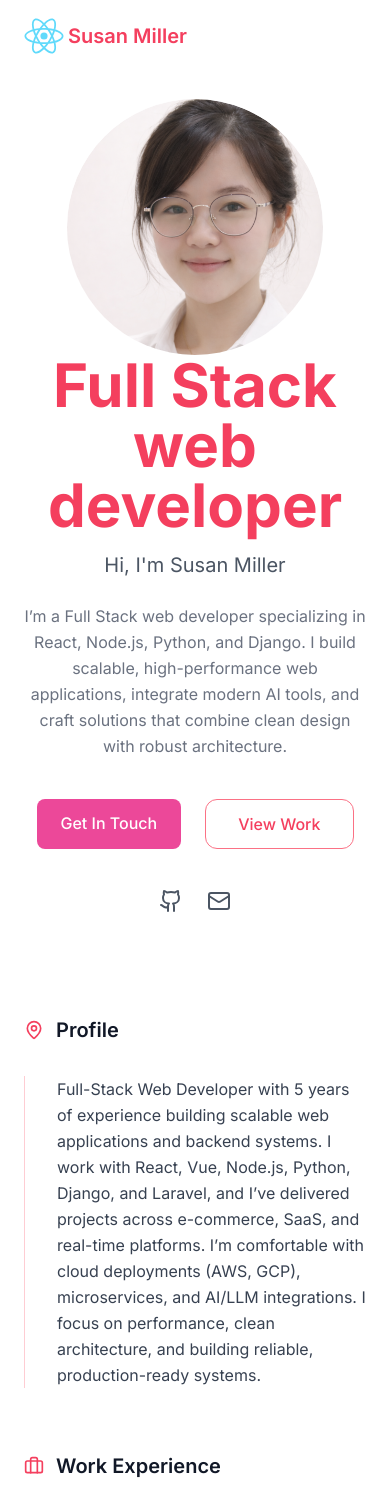
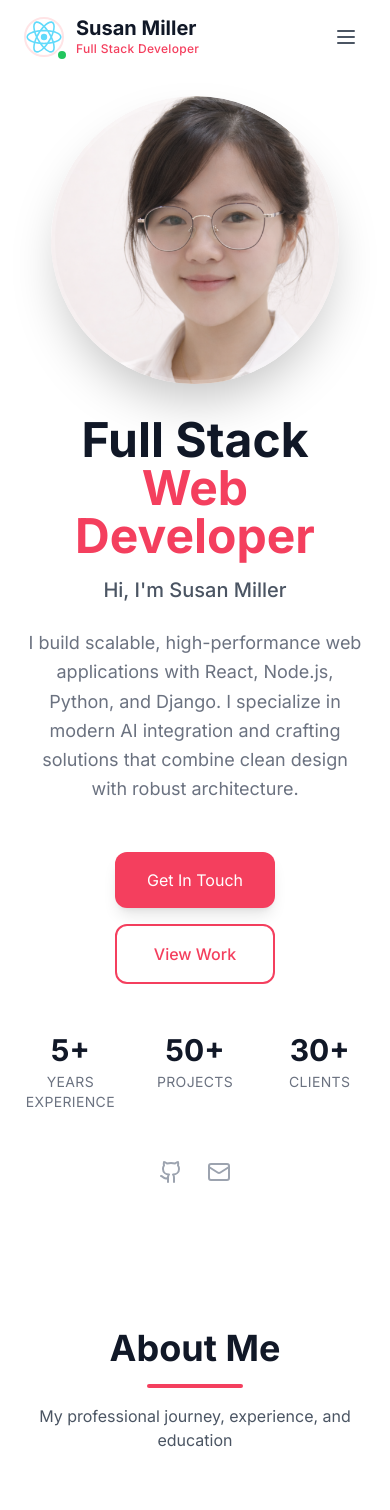
Before and after one commit to king3799/everett-king, a React (Vite) app: page / in a window 390 px wide. Shown: the top 1510 px of the page. Built offline with nearby package versions, Linux system fonts and the light colour scheme.

Commit message:
perf: change style

```diff
--- a/src/App.jsx
+++ b/src/App.jsx
@@ -1,12 +1,13 @@
 import Navbar from "./components/Navbar";
 import Hero from "./components/Hero";
 import About from "./components/About";
+import Skills from "./components/Skills";
 import Projects from "./components/Projects";
 import Contact from "./components/Contact";
-import Skills from "./components/Skills";
+
 function App() {
   return (
-     <div className="min-h-screen text-slate-900">
+    <div className="min-h-screen bg-white text-slate-900">
       <div className="relative z-10">
         <Navbar />
         <Hero />
--- a/src/components/About.jsx
+++ b/src/components/About.jsx
@@ -2,19 +2,29 @@ import { MapPin, Briefcase, GraduationCap } from "lucide-react";
 
 export default function About() {
   return (
-    <section id="about" className="px-6 py-20 text-gray-900">
+    <section id="about" className="py-20 px-6 bg-white">
       <div className="max-w-5xl mx-auto">
+        {/* Section Header */}
+        <div className="text-center mb-16">
+          <h2 className="text-4xl md:text-5xl font-bold mb-4 text-gray-900">About Me</h2>
+          <div className="w-24 h-1 bg-rose-500 mx-auto rounded-full mb-4"></div>
+          <p className="text-gray-600 max-w-2xl mx-auto">
+            My professional journey, experience, and education
+          </p>
+        </div>
 
         {/* Profile Box */}
-        <div className="mt-5 mb-16 ">
+        <div className="mt-8 mb-16">
           <div className="flex items-center gap-3 mb-8">
+            <div className="bg-rose-100 p-3 rounded-xl">
               <MapPin className="text-rose-500" size={20} />
-            <h3 className="text-xl font-semibold">Profile</h3>
+            </div>
+            <h3 className="text-2xl font-bold text-gray-900">Profile</h3>
           </div>
           <div className="flex items-start gap-4">
-            <div className="space-y-10 border-l border-rose-200 pl-8">
-              <p className="text-gray-700 leading-relaxed ">
-                Full-Stack Web Developer with 5 years of experience building scalable web applications and backend systems. I work with React, Vue, Node.js, Python, Django, and Laravel, and I’ve delivered projects across e-commerce, SaaS, and real-time platforms. I’m comfortable with cloud deployments (AWS, GCP), microservices, and AI/LLM integrations. I focus on performance, clean architecture, and building reliable, production-ready systems.
+            <div className="space-y-6 border-l-4 border-rose-200 pl-8">
+              <p className="text-gray-700 leading-relaxed text-lg">
+                Full-Stack Web Developer with 5 years of experience building scalable web applications and backend systems. I work with React, Vue, Node.js, Python, Django, and Laravel, and I've delivered projects across e-commerce, SaaS, and real-time platforms. I'm comfortable with cloud deployments (AWS, GCP), microservices, and AI/LLM integrations. I focus on performance, clean architecture, and building reliable, production-ready systems.
               </p>
             </div>
           </div>
@@ -22,26 +32,27 @@ export default function About() {
 
         {/* Work Experience */}
         <div className="mb-16">
-          <div className="flex items-center gap-3 mb-8">
+          <div className="flex items-center gap-3 mb-10">
+            <div className="bg-rose-100 p-3 rounded-xl">
               <Briefcase className="text-rose-500" size={20} />
-            <h3 className="text-xl font-semibold">Work Experience</h3>
+            </div>
+            <h3 className="text-2xl font-bold text-gray-900">Work Experience</h3>
           </div>
 
-          <div className="space-y-10 border-l border-rose-200 pl-8">
-
+          <div className="space-y-12 border-l-4 border-rose-200 pl-8">
             {/* Full stack web developer */}
             <div className="relative">
-
-              <div className="flex justify-between">
+              <div className="absolute -left-[41px] top-0 w-4 h-4 bg-rose-500 rounded-full border-4 border-white"></div>
+              <div className="flex flex-col md:flex-row justify-between md:items-start gap-4">
                 <div>
-                  <h4 className="font-semibold">October Labs Pte Ltd, Singapore | Remote</h4>
-                  <p className="text-sm text-gray-500">Backend-focused Web Developer</p>
+                  <h4 className="font-bold text-xl text-gray-900">October Labs Pte Ltd, Singapore</h4>
+                  <p className="text-rose-500 font-medium mb-3">Backend-focused Web Developer</p>
                 </div>
-                <span className="text-sm text-gray-500">
+                <span className="text-sm font-semibold text-gray-500 bg-gray-100 px-3 py-1 rounded-lg self-start md:self-auto">
                   August 2024 – Present
                 </span>
               </div>
-              <ul className="list-disc pl-5 mt-3 text-gray-700 space-y-2">
+              <ul className="list-disc pl-5 mt-4 text-gray-700 space-y-3">
                 <li>Turned to Backend-focused Web Developer for leadership in large-scale application design and architecture.</li>
                 <li>Developed Python backend services using Django and FastAPI for data pipelines, AI/ML integration, and API orchestration.</li>
                 <li>Built AI/LLM-powered internal tools and dashboards, leveraging Python to process structured and unstructured data.</li>
@@ -54,16 +65,16 @@ export default function About() {
 
             {/* FULL STACK ENGINEER */}
             <div className="relative">
-
-              <div className="flex justify-between">
+              <div className="absolute -left-[41px] top-0 w-4 h-4 bg-rose-500 rounded-full border-4 border-white"></div>
+              <div className="flex flex-col md:flex-row justify-between md:items-start gap-4">
                 <div>
-                  <p className="text-sm text-gray-500">Full stack web developer</p>
+                  <p className="text-rose-500 font-medium mb-3">Full Stack Web Developer</p>
                 </div>
-                <span className="text-sm text-gray-500">
+                <span className="text-sm font-semibold text-gray-500 bg-gray-100 px-3 py-1 rounded-lg self-start md:self-auto">
                   August 2022 - July 2024
                 </span>
               </div>
-              <ul className="list-disc pl-5 mt-3 text-gray-700 space-y-2">
+              <ul className="list-disc pl-5 mt-4 text-gray-700 space-y-3">
                 <li>Designed and implemented Python-based APIs and data processing services for e-commerce and real-time analytics platforms.</li>
                 <li>Integrated backend systems with AI/ML models for recommendation engines, data transformation, and reporting tools.</li>
                 <li>Enhanced application performance and scalability by optimizing Python code and database queries.</li>
@@ -81,22 +92,25 @@ export default function About() {
 
         {/* Education */}
         <div>
-          <div className="flex items-center gap-3 mb-6">
+          <div className="flex items-center gap-3 mb-8">
+            <div className="bg-rose-100 p-3 rounded-xl">
               <GraduationCap className="text-rose-500" size={20} />
-            <h3 className="text-xl font-semibold">Education</h3>
+            </div>
+            <h3 className="text-2xl font-bold text-gray-900">Education</h3>
           </div>
 
-          <div className="border-l border-rose-200 pl-8 relative">
-
-            <div className="flex justify-between">
+          <div className="border-l-4 border-rose-200 pl-8 relative">
+            <div className="relative">
+              <div className="absolute -left-[41px] top-0 w-4 h-4 bg-rose-500 rounded-full border-4 border-white"></div>
+              <div className="flex flex-col md:flex-row justify-between md:items-start gap-4">
                 <div>
-                <h4 className="font-semibold">
-                  Shanghai University
-                </h4>
+                  <h4 className="font-bold text-xl text-gray-900">Shanghai University</h4>
+                  <p className="text-gray-600 mt-1">Bachelor's Degree</p>
                 </div>
-              <span className="text-sm text-gray-500">
+                <span className="text-sm font-semibold text-gray-500 bg-gray-100 px-3 py-1 rounded-lg self-start md:self-auto">
                   August 2018 – July 2022
                 </span>
+              </div>
             </div>
           </div>
         </div>
--- a/src/components/Hero.jsx
+++ b/src/components/Hero.jsx
@@ -1,63 +1,93 @@
 import { Github, Mail } from "lucide-react";
+
 export default function Hero() {
   return (
-    <section className="pt-24" id="home">
-
-      {/* Hero Content */}
-      <div className="flex flex-col items-center justify-center text-center flex-1 px-6 h-[820px]">
-
+    <section className="pt-24 pb-16" id="home">
+      <div className="flex flex-col items-center justify-center text-center flex-1 px-6 min-h-[85vh]">
         {/* Profile Image */}
-       <div className="relative group w-64 h-64 rounded-full overflow-hidden sparkle">
+        <div className="relative group w-72 h-72 rounded-full overflow-hidden sparkle mb-8 shadow-2xl">
           <img
             src="/profile.png"
             alt="Susan Miller"
             className="w-full h-auto object-cover rounded-full"
           />
+          <div className="absolute inset-0 rounded-full border-4 border-white/20"></div>
         </div>
 
         {/* Heading */}
-        <h2 className="text-6xl font-bold mb-4 text-rose-500 text-center">
-          Full Stack web developer
+        <h2 className="text-5xl md:text-6xl font-bold mb-4 text-gray-900">
+          Full Stack <span className="text-rose-500">Web Developer</span>
         </h2>
 
         {/* Subtitle */}
-        <p className="text-xl text-gray-600 mb-6">
-         Hi, I'm Susan Miller
+        <p className="text-xl md:text-2xl text-gray-600 mb-6 font-medium">
+          Hi, I'm Susan Miller
         </p>
 
         {/* Description */}
-        <p className="max-w-2xl text-gray-500 leading-relaxed mb-10">
-        I’m a Full Stack web developer specializing in React, Node.js, Python, and Django. I build scalable, high-performance web applications, integrate modern AI tools, and craft solutions that combine clean design with robust architecture.
+        <p className="max-w-3xl text-lg md:text-xl text-gray-500 leading-relaxed mb-12">
+          I build scalable, high-performance web applications with React, Node.js, Python, and Django. I specialize in modern AI integration and crafting solutions that combine clean design with robust architecture.
         </p>
 
         {/* Buttons */}
-        <div className="flex gap-6 mb-10">
-          <a href="#contact" className="relative overflow-hidden bg-pink-500 text-white px-6 py-3 rounded-lg shine-btn block">
+        <div className="flex flex-col sm:flex-row gap-4 mb-12">
+          <a
+            href="#contact"
+            className="relative overflow-hidden bg-rose-500 text-white px-8 py-4 rounded-xl shine-btn hover:bg-rose-600 transition-all duration-300 shadow-lg hover:shadow-rose-500/30 hover:-translate-y-1"
+          >
             Get In Touch
           </a>
 
-          <a href="#projects" className="border border-rose-400 text-rose-500 px-8 py-3 rounded-xl hover:bg-rose-50 transition block">
+          <a
+            href="#projects"
+            className="border-2 border-rose-500 text-rose-500 px-8 py-4 rounded-xl hover:bg-rose-50 transition-all duration-300 font-medium hover:text-rose-600 hover:border-rose-600"
+          >
             View Work
           </a>
         </div>
 
+        {/* Stats */}
+        <div className="grid grid-cols-3 gap-8 md:gap-16 mb-12">
+          <div className="text-center">
+            <div className="text-3xl md:text-4xl font-bold text-gray-900 mb-1">5+</div>
+            <div className="text-sm text-gray-500 uppercase tracking-wide">Years Experience</div>
+          </div>
+          <div className="text-center">
+            <div className="text-3xl md:text-4xl font-bold text-gray-900 mb-1">50+</div>
+            <div className="text-sm text-gray-500 uppercase tracking-wide">Projects</div>
+          </div>
+          <div className="text-center">
+            <div className="text-3xl md:text-4xl font-bold text-gray-900 mb-1">30+</div>
+            <div className="text-sm text-gray-500 uppercase tracking-wide">Clients</div>
+          </div>
+        </div>
+
         {/* Icons */}
-        <div className="flex gap-6 text-gray-600">
+        <div className="flex gap-6 text-gray-400">
           <a
             href="https://github.com/Kilros0817/Kilros0817"
             target="_blank"
+            className="group transition-all duration-300 hover:text-gray-900 hover:-translate-y-1"
+            aria-label="GitHub"
           >
-            <Github className="cursor-pointer hover:text-rose-500 transition" />
+            <Github className="w-6 h-6" />
           </a>
           <a
             href="mailto:susan0907miller@outlook.com"
             target="_blank"
+            className="group transition-all duration-300 hover:text-gray-900 hover:-translate-y-1"
+            aria-label="Email"
           >
-            <Mail className="cursor-pointer hover:text-rose-500 transition" />
+            <Mail className="w-6 h-6" />
           </a>
-
         </div>
 
+        {/* Scroll Indicator */}
+        <div className="absolute bottom-8 left-1/2 -translate-x-1/2 animate-bounce">
+          <div className="w-6 h-10 border-2 border-gray-300 rounded-full flex justify-center pt-2">
+            <div className="w-1 h-2 bg-gray-400 rounded-full"></div>
+          </div>
+        </div>
       </div>
     </section>
   );
--- a/src/components/Navbar.jsx
+++ b/src/components/Navbar.jsx
@@ -20,51 +20,64 @@ export default function Navbar() {
       initial={{ y: -80 }}
       animate={{ y: 0 }}
       transition={{ duration: 0.6 }}
-      className={`fixed top-0 left-0 w-full z-50 transition-all duration-300 ${scrolled
-          ? "bg-white shadow-md"
+      className={`fixed top-0 left-0 w-full z-50 transition-all duration-300 ${
+        scrolled
+          ? "bg-white/95 backdrop-blur-sm shadow-lg"
           : "bg-white"
-        }`}
+      }`}
     >
-      <div className="max-w-5xl mx-auto px-6 py-4 flex justify-between items-center">
-
+      <div className="max-w-7xl mx-auto px-6 py-4 flex justify-between items-center">
         {/* Logo */}
-
-        <motion.h1
+        <motion.a
+          href="#home"
           whileHover={{ scale: 1.05 }}
-          className="flex text-xl font-semibold text-rose-500 cursor-pointer items-center"
+          className="flex items-center gap-3 cursor-pointer group"
         >
-          <img src="/icon.svg" alt="My Love bear" className="w-10  object-cover rounded-full" />
-          <h2 className="mx-1 text-1xl text-rose-500 text-center">
-            Susan Miller
-          </h2>
-        </motion.h1>
+          <div className="relative">
+            <img
+              src="/icon.svg"
+              alt="Susan Miller"
+              className="w-10 h-10 object-cover rounded-full border-2 border-rose-100 group-hover:border-rose-300 transition-all"
+            />
+            <div className="absolute -bottom-1 -right-1 w-3 h-3 bg-green-500 rounded-full border-2 border-white"></div>
+          </div>
+          <div className="flex flex-col">
+            <h2 className="text-xl font-bold text-gray-900 leading-tight">
+              Susan Miller
+            </h2>
+            <span className="text-xs text-rose-500 font-medium tracking-wide">
+              Full Stack Developer
+            </span>
+          </div>
+        </motion.a>
 
         {/* Links */}
-        <ul className="hidden md:flex gap-8 text-gray-700 font-medium">
+        <ul className="hidden md:flex gap-1">
           {links.map((link) => (
-            <li key={link} className="relative">
+            <li key={link}>
               <a
                 href={`#${link.toLowerCase()}`}
                 onClick={() => setActive(link)}
-                className={`transition duration-300 ${active === link
-                    ? "text-gray-500 hover:text-rose-500"
-                    : "text-rose-500"
-                  }`}
+                className={`px-4 py-2 rounded-lg text-sm font-medium transition-all duration-300 ${
+                  active === link
+                    ? "text-rose-600 bg-rose-50"
+                    : "text-gray-600 hover:text-rose-500 hover:bg-rose-50/50"
+                }`}
               >
                 {link}
               </a>
-
-              {/* Animated underline */}
-              {active === link && (
-                <motion.span
-                  layoutId="underline"
-                  className="absolute left-0 -bottom-1 w-full h-[2px] bg-rose-500"
-                />
-              )}
             </li>
           ))}
         </ul>
 
+        {/* Mobile Menu Button (Visual Only) */}
+        <div className="md:hidden">
+          <button className="p-2 text-gray-600 hover:text-rose-500 transition">
+            <svg className="w-6 h-6" fill="none" stroke="currentColor" viewBox="0 0 24 24">
+              <path strokeLinecap="round" strokeLinejoin="round" strokeWidth={2} d="M4 6h16M4 12h16M4 18h16" />
+            </svg>
+          </button>
+        </div>
       </div>
     </motion.nav>
   );
--- a/src/components/Projects.jsx
+++ b/src/components/Projects.jsx
@@ -2,21 +2,19 @@ import { ExternalLink, Github } from "lucide-react";
 
 export default function Projects() {
   return (
-    <section className="py-20 px-6" id="projects">
-      <div className="max-w-6xl mx-auto py-5">
-
+    <section className="py-20 px-6 bg-white" id="projects">
+      <div className="max-w-7xl mx-auto">
         {/* Section Header */}
         <div className="text-center mb-16">
-          <h2 className="text-4xl font-bold mb-4">
-            Featured Projects
-          </h2>
-          <p className="text-gray-500">
+          <h2 className="text-4xl md:text-5xl font-bold mb-4 text-gray-900">Featured Projects</h2>
+          <div className="w-24 h-1 bg-rose-500 mx-auto rounded-full mb-4"></div>
+          <p className="text-gray-600 max-w-2xl mx-auto text-lg">
             Here are some of the greatest projects that showcase my skills and experience
           </p>
         </div>
 
         {/* Grid */}
-        <div className="grid md:grid-cols-2 gap-10">
+        <div className="grid md:grid-cols-2 gap-8">
           <ProjectCard
             image="/ecommerce.png"
             title="E-Commerce Platform"
@@ -44,7 +42,6 @@ export default function Projects() {
             description="Real-time analytics dashboard with interactive charts, custom reports, and data export functionality."
             tags={["Vue.js", "D3.js", "Python", "FastAPI"]}
           />
-
         </div>
       </div>
     </section>
@@ -54,40 +51,45 @@ export default function Projects() {
 /* Reusable Card Component */
 function ProjectCard({ image, title, description, tags }) {
   return (
-    <div className="bg-white rounded-2xl shadow-md overflow-hidden hover:shadow-xl transition duration-300 hover:-translate-y-1">
-
+    <div className="bg-white rounded-2xl border border-gray-200 overflow-hidden hover:shadow-2xl transition-all duration-300 hover:-translate-y-2 group">
       {/* Image */}
-      <div className="h-56 overflow-hidden">
+      <div className="h-56 overflow-hidden relative">
         <img
           src={image}
           alt={title}
-          className="w-full h-full object-cover hover:scale-105 transition duration-500"
+          className="w-full h-full object-cover group-hover:scale-110 transition-transform duration-500"
         />
+        <div className="absolute inset-0 bg-gradient-to-t from-black/50 to-transparent opacity-0 group-hover:opacity-100 transition-opacity duration-300"></div>
       </div>
 
       {/* Content */}
       <div className="p-6">
-
-        <h3 className="text-xl font-semibold mb-3">
-          {title}
-        </h3>
-
-        <p className="text-gray-600 mb-4 text-sm leading-relaxed">
-          {description}
-        </p>
+        <h3 className="text-2xl font-bold mb-3 text-gray-900">{title}</h3>
+        <p className="text-gray-600 mb-6 leading-relaxed">{description}</p>
 
         {/* Tags */}
-        <div className="flex flex-wrap gap-2 mb-5">
+        <div className="flex flex-wrap gap-2 mb-6">
           {tags.map((tag, index) => (
             <span
               key={index}
-              className="text-xs bg-rose-100 text-rose-500 px-3 py-1 rounded-full"
+              className="text-sm bg-rose-50 text-rose-600 px-3 py-1 rounded-full border border-rose-100"
             >
               {tag}
             </span>
           ))}
         </div>
 
+        {/* Links */}
+        <div className="flex gap-4">
+          <a href="#" className="flex items-center gap-2 text-gray-600 hover:text-rose-500 transition-colors font-medium">
+            <Github className="w-5 h-5" />
+            <span>Code</span>
+          </a>
+          <a href="#" className="flex items-center gap-2 text-gray-600 hover:text-rose-500 transition-colors font-medium">
+            <ExternalLink className="w-5 h-5" />
+            <span>Live Demo</span>
+          </a>
+        </div>
       </div>
     </div>
   );
--- a/src/index.css
+++ b/src/index.css
@@ -1,11 +1,15 @@
+@tailwind base;
+@tailwind components;
+@tailwind utilities;
+
 :root {
-  font-family: system-ui, Avenir, Helvetica, Arial, sans-serif;
+  font-family: 'Inter', system-ui, Avenir, Helvetica, Arial, sans-serif;
   line-height: 1.5;
   font-weight: 400;
 
   color-scheme: light dark;
   color: rgba(255, 255, 255, 0.87);
-  background-color: #242424;
+  background-color: #ffffff;
 
   font-synthesis: none;
   text-rendering: optimizeLegibility;
@@ -13,63 +17,18 @@
   -moz-osx-font-smoothing: grayscale;
 }
 
-a {
-  font-weight: 500;
-  color: #646cff;
-  text-decoration: inherit;
-}
-a:hover {
-  color: #535bf2;
-}
-
 body {
   margin: 0;
   overflow-x: hidden;
   font-family: 'Inter', sans-serif;
+  background-color: #ffffff;
 }
 
-h1 {
-  font-size: 3.2em;
-  line-height: 1.1;
-}
-
-button {
-  border-radius: 8px;
-  border: 1px solid transparent;
-  padding: 0.6em 1.2em;
-  font-size: 1em;
-  font-weight: 500;
-  font-family: inherit;
-  background-color: #1a1a1a;
-  cursor: pointer;
-  transition: border-color 0.25s;
-}
-button:hover {
-  border-color: #646cff;
-}
-button:focus,
-button:focus-visible {
-  outline: 4px auto -webkit-focus-ring-color;
-}
-
-@media (prefers-color-scheme: light) {
-  :root {
-    color: #213547;
-    background-color: #ffffff;
-  }
-  a:hover {
-    color: #747bff;
-  }
-  button {
-    background-color: #f9f9f9;
-  }
-}
-@tailwind base;
-@tailwind components;
-@tailwind utilities;
 html {
   scroll-behavior: smooth;
 }
+
+/* Sparkle Animation */
 .sparkle::after {
   content: "";
   position: absolute;
@@ -77,12 +36,7 @@ html {
   left: -100%;
   width: 200%;
   height: 200%;
-  background: linear-gradient(
-    120deg,
-    transparent 30%,
-    rgba(255, 255, 255, 0.5),
-    transparent 70%
-  );
+  background: linear-gradient(120deg, transparent 30%, rgba(255, 255, 255, 0.5), transparent 70%);
   transform: rotate(25deg);
   animation: sparkleMove 4s infinite;
 }
@@ -102,6 +56,7 @@ html {
   }
 }
 
+/* Shine Button Animation */
 .shine-btn::before {
   content: "";
   position: absolute;
@@ -109,12 +64,7 @@ html {
   left: -100%;
   width: 50%;
   height: 100%;
-  background: linear-gradient(
-    120deg,
-    transparent,
-    rgba(255, 255, 255, 0.6),
-    transparent
-  );
+  background: linear-gradient(120deg, transparent, rgba(255, 255, 255, 0.6), transparent);
   transform: skewX(-20deg);
   transition: 0.8s;
 }
@@ -122,3 +72,10 @@ html {
 .shine-btn:hover::before {
   left: 150%;
 }
+
+/* Smooth transitions for all interactive elements */
+* {
+  transition-property: color, background-color, border-color, text-decoration-color, fill, stroke, transform, box-shadow;
+  transition-timing-function: cubic-bezier(0.4, 0, 0.2, 1);
+  transition-duration: 150ms;
+}
```
Also changed, not shown: src/components/Contact.jsx (+54 -77 lines), src/components/Skills.jsx (+30 -34 lines), tailwind.config.js (+20 -2 lines). Lines whose indentation alone changed are shown as unchanged.
